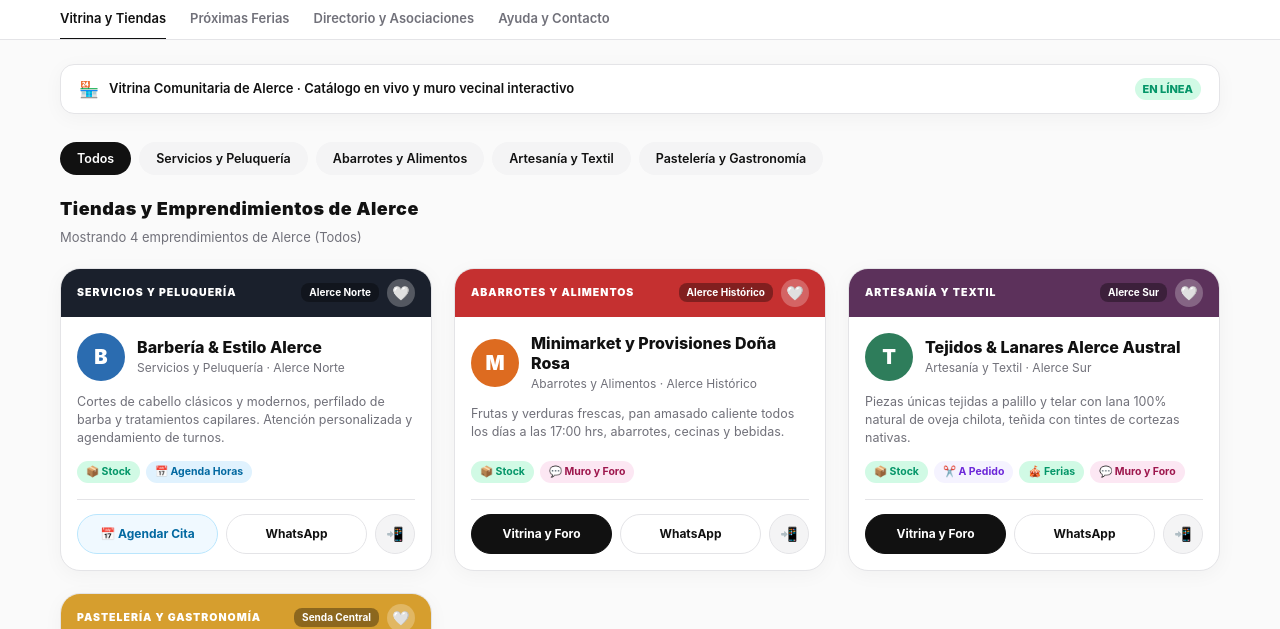
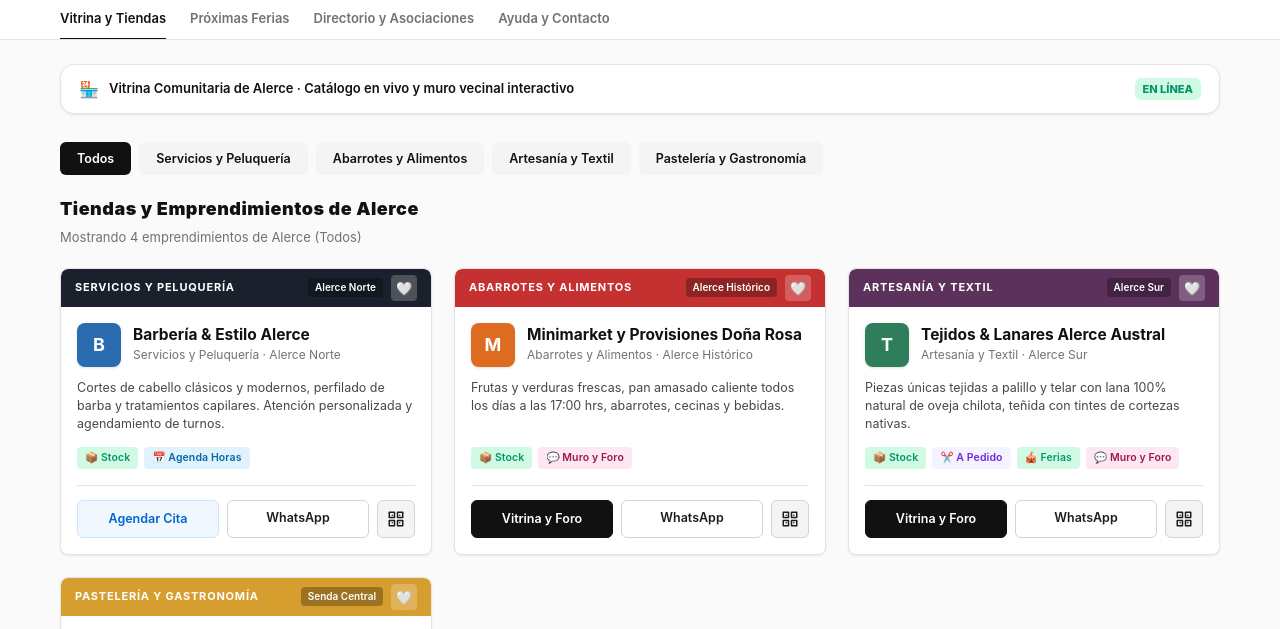
Before and after one commit to Agustin671/EmprendedoresPuertoMontt, a plain HTML site: page LA PAgina (segun)/proyectode10/index.html in a window 1280 px wide. Shown: the part 108-737 px from the top of the page. Drawn offline with Linux system fonts and the light colour scheme.

Commit message:
style: tarjetas y botones mas cuadrados y sobrios estilo profesional Apple

```diff
--- a/LA PAgina (segun)/proyectode10/css/styles.css
+++ b/LA PAgina (segun)/proyectode10/css/styles.css
@@ -27,12 +27,15 @@
   --dorado-oficial: #b45309;
   --dorado-contenedor: #fef3c7;
 
-  /* Tipografía y Escalas */
+  /* Tipografía y Escalas (Estilo Apple Pro: sobrio, limpio y estructurado) */
   --tamano-base: 16px;
-  --radio-card: 20px;
-  --radio-pill: 50px;
-  --sombra-sutil: 0 4px 20px rgba(0, 0, 0, 0.04);
-  --sombra-elevada: 0 12px 36px rgba(0, 0, 0, 0.09);
+  --radio-card: 8px;
+  --radio-pill: 6px;
+  --radio-badge: 4px;
+  --radio-avatar: 8px;
+  --radio-boton: 6px;
+  --sombra-sutil: 0 1px 3px rgba(0, 0, 0, 0.05), 0 1px 2px rgba(0, 0, 0, 0.04);
+  --sombra-elevada: 0 4px 14px rgba(0, 0, 0, 0.08);
   --fuente-sistema: -apple-system, BlinkMacSystemFont, "SF Pro Text", "SF Pro Display", "Inter", "Segoe UI", Roboto, Helvetica, Arial, sans-serif;
 }
 
@@ -449,37 +452,39 @@ select:focus-visible {
   margin-bottom: 40px;
 }
 
-/* Tarjeta Tienda */
+/* Tarjeta Tienda (Apple Pro Style: sobria, limpia y cuadrada) */
 .tarjeta-tienda {
   background: var(--blanco-puro);
   border: 1px solid var(--gris-borde);
   border-radius: var(--radio-card);
   overflow: hidden;
   box-shadow: var(--sombra-sutil);
-  transition: transform 0.25s ease, box-shadow 0.25s ease;
+  transition: transform 0.2s ease, box-shadow 0.2s ease, border-color 0.2s ease;
   display: flex;
   flex-direction: column;
 }
 
 .tarjeta-tienda:hover {
-  transform: translateY(-3px);
+  transform: translateY(-2px);
   box-shadow: var(--sombra-elevada);
+  border-color: #d1d1d6;
 }
 
 /* Franja superior de color */
 .tarjeta-franja-color {
-  height: 48px;
-  padding: 0 16px;
+  height: 38px;
+  padding: 0 14px;
   display: flex;
   align-items: center;
   justify-content: space-between;
   color: #ffffff;
+  border-radius: 7px 7px 0 0;
 }
 
 .franja-rubro {
-  font-size: 10.5px;
-  font-weight: 900;
-  letter-spacing: 1px;
+  font-size: 11px;
+  font-weight: 700;
+  letter-spacing: 0.8px;
   text-transform: uppercase;
 }
 
@@ -490,27 +495,27 @@ select:focus-visible {
 }
 
 .franja-sector-chip {
-  background: rgba(0, 0, 0, 0.35);
+  background: rgba(0, 0, 0, 0.28);
   font-size: 10px;
-  font-weight: 700;
-  padding: 2px 8px;
-  border-radius: 8px;
+  font-weight: 600;
+  padding: 2px 7px;
+  border-radius: var(--radio-badge);
 }
 
 .btn-favorito-corazon {
-  width: 28px;
-  height: 28px;
-  border-radius: 50%;
-  background: rgba(255, 255, 255, 0.25);
+  width: 26px;
+  height: 26px;
+  border-radius: var(--radio-badge);
+  background: rgba(255, 255, 255, 0.22);
   display: flex;
   align-items: center;
   justify-content: center;
   color: #ffffff;
-  font-size: 14px;
+  font-size: 13px;
   transition: all 0.2s ease;
 }
 .btn-favorito-corazon:hover {
-  background: rgba(255, 255, 255, 0.4);
+  background: rgba(255, 255, 255, 0.35);
 }
 .btn-favorito-corazon.activo {
   color: var(--rojo-alerce);
@@ -533,16 +538,17 @@ select:focus-visible {
 }
 
 .avatar-circulo {
-  width: 48px;
-  height: 48px;
-  border-radius: 50%;
+  width: 44px;
+  height: 44px;
+  border-radius: var(--radio-avatar);
   display: flex;
   align-items: center;
   justify-content: center;
   color: #ffffff;
-  font-size: 20px;
-  font-weight: 900;
+  font-size: 18px;
+  font-weight: 700;
   flex-shrink: 0;
+  box-shadow: 0 1px 3px rgba(0, 0, 0, 0.12);
 }
 
 .tarjeta-titulos {
@@ -550,8 +556,8 @@ select:focus-visible {
 }
 
 .tarjeta-nombre {
-  font-size: 16px;
-  font-weight: 800;
+  font-size: 15.5px;
+  font-weight: 700;
   color: var(--negro-apple);
   line-height: 1.25;
 }
@@ -564,13 +570,13 @@ select:focus-visible {
 
 .tarjeta-descripcion {
   font-size: 12.5px;
-  color: var(--gris-texto);
+  color: #48484a;
   line-height: 1.45;
   margin-bottom: 14px;
   flex: 1;
 }
 
-/* Badges de capacidades / necesidades */
+/* Badges de capacidades / necesidades (Chips rectangulares técnicos sobrios) */
 .tarjeta-badges-wrap {
   display: flex;
   flex-wrap: wrap;
@@ -580,12 +586,13 @@ select:focus-visible {
 
 .badge-necesidad {
   font-size: 10.5px;
-  font-weight: 700;
-  padding: 3px 9px;
-  border-radius: var(--radio-pill);
+  font-weight: 600;
+  padding: 3px 8px;
+  border-radius: var(--radio-badge);
   display: inline-flex;
   align-items: center;
   gap: 4px;
+  letter-spacing: 0.1px;
 }
 
 .badge-stock { background: var(--verde-contenedor); color: var(--verde-ok); }
@@ -601,7 +608,7 @@ select:focus-visible {
   margin-bottom: 14px;
 }
 
-/* Botones de acción de la tarjeta */
+/* Botones de acción de la tarjeta (Cuadrados, sobrios y profesionales estilo Apple) */
 .tarjeta-acciones-fila {
   display: flex;
   gap: 8px;
@@ -609,56 +616,64 @@ select:focus-visible {
 
 .btn-accion-pill {
   flex: 1;
-  height: 40px;
-  border-radius: var(--radio-pill);
-  font-size: 12px;
-  font-weight: 700;
+  height: 38px;
+  border-radius: var(--radio-boton);
+  font-size: 12.5px;
+  font-weight: 600;
   display: flex;
   align-items: center;
   justify-content: center;
   gap: 6px;
-  transition: all 0.2s ease;
-  border: 1px solid var(--gris-borde);
-  color: var(--negro-apple);
+  transition: all 0.15s ease;
+  border: 1px solid #d2d2d7;
+  color: #1d1d1f;
   background: var(--blanco-puro);
 }
 
 .btn-accion-pill:hover {
   background: var(--gris-chip);
+  border-color: #b0b0b8;
 }
 
 .btn-accion-pill.btn-negro {
   background: var(--negro-apple);
   color: var(--blanco-puro);
-  border-color: var(--negro-apple);
+  border: 1px solid var(--negro-apple);
+  border-radius: var(--radio-boton);
 }
 .btn-accion-pill.btn-negro:hover {
-  background: var(--negro-suave);
+  background: #2c2c2e;
+  border-color: #2c2c2e;
 }
 
 .btn-accion-pill.btn-agenda {
-  background: #f0f9ff;
-  border-color: #bae6fd;
-  color: var(--azul-agenda);
+  background: #f0f7ff;
+  border: 1px solid #cce3ff;
+  color: #0066cc;
+  border-radius: var(--radio-boton);
+}
+.btn-accion-pill.btn-agenda:hover {
+  background: #e0effe;
 }
 
 .btn-qr-icon {
-  width: 40px;
-  height: 40px;
-  border-radius: 50%;
-  border: 1px solid var(--gris-borde);
+  width: 38px;
+  height: 38px;
+  border-radius: var(--radio-boton);
+  border: 1px solid #d2d2d7;
   display: flex;
   align-items: center;
   justify-content: center;
   font-size: 14px;
-  color: var(--negro-apple);
+  color: #1d1d1f;
   background: var(--gris-chip);
   flex-shrink: 0;
-  transition: all 0.2s ease;
+  transition: all 0.15s ease;
 }
 .btn-qr-icon:hover {
   background: var(--negro-apple);
   color: var(--blanco-puro);
+  border-color: var(--negro-apple);
 }
 
 /* ============================================================
@@ -687,7 +702,7 @@ select:focus-visible {
 
 .modal-panel-editorial {
   background: var(--blanco-puro);
-  border-radius: 24px;
+  border-radius: 12px;
   width: 100%;
   max-width: 680px;
   max-height: 88vh;
@@ -787,7 +802,7 @@ select:focus-visible {
 .producto-fila-card {
   background: var(--blanco-puro);
   border: 1px solid var(--gris-borde);
-  border-radius: 16px;
+  border-radius: var(--radio-card);
   padding: 14px;
   display: flex;
   flex-direction: column;
@@ -882,7 +897,7 @@ select:focus-visible {
 }
 
 .mensaje-muro-card {
-  border-radius: 14px;
+  border-radius: var(--radio-card);
   padding: 12px;
   border: 1px solid var(--gris-borde);
   background: var(--gris-chip);
@@ -909,7 +924,7 @@ select:focus-visible {
 .autor-avatar-mini {
   width: 24px;
   height: 24px;
-  border-radius: 50%;
+  border-radius: var(--radio-badge);
   color: #fff;
   font-size: 11px;
   font-weight: 800;
@@ -924,7 +939,7 @@ select:focus-visible {
   font-size: 9.5px;
   font-weight: 800;
   padding: 2px 6px;
-  border-radius: 50px;
+  border-radius: var(--radio-badge);
 }
 
 .muro-texto {
@@ -951,7 +966,7 @@ select:focus-visible {
 .respuesta-card {
   background: #fef2f2;
   border: 1px solid #fecaca;
-  border-radius: 10px;
+  border-radius: var(--radio-boton);
   padding: 8px 10px;
 }
 
@@ -969,7 +984,7 @@ select:focus-visible {
 .caja-publicar-muro {
   background: #f9fafb;
   border: 1px solid var(--gris-borde);
-  border-radius: 16px;
+  border-radius: var(--radio-card);
   padding: 14px;
   display: flex;
   flex-direction: column;
@@ -979,7 +994,7 @@ select:focus-visible {
 .textarea-muro {
   width: 100%;
   padding: 10px 14px;
-  border-radius: 10px;
+  border-radius: var(--radio-boton);
   border: 1px solid var(--gris-borde);
   font-family: inherit;
   font-size: 13px;
@@ -1113,9 +1128,9 @@ select:focus-visible {
 .qr-contenedor {
   padding: 16px;
   background: var(--blanco-puro);
-  border-radius: 20px;
+  border-radius: var(--radio-card);
   border: 1px solid var(--gris-borde);
-  box-shadow: 0 8px 30px rgba(0,0,0,0.06);
+  box-shadow: 0 4px 16px rgba(0,0,0,0.06);
   margin-bottom: 20px;
 }
 
--- a/LA PAgina (segun)/proyectode10/index.html
+++ b/LA PAgina (segun)/proyectode10/index.html
@@ -291,7 +291,7 @@
         <p id="modal-tienda-bio" style="font-size: 13px; color: var(--gris-texto); line-height: 1.5;"></p>
 
         <!-- Bloque destacado de agendamiento si aplica -->
-        <div id="modal-tienda-banner-agenda" style="display: none; background: #f0f9ff; border: 1px solid #bae6fd; border-radius: 14px; padding: 12px 16px; cursor: pointer;" onclick="TramaWeb.abrirAgendamientoActual()">
+        <div id="modal-tienda-banner-agenda" style="display: none; background: #f0f9ff; border: 1px solid #bae6fd; border-radius: 8px; padding: 12px 16px; cursor: pointer;" onclick="TramaWeb.abrirAgendamientoActual()">
           <div style="display: flex; justify-content: space-between; align-items: center;">
             <div style="display: flex; align-items: center; gap: 8px;">
               <span style="font-size: 20px;">📅</span>
@@ -400,7 +400,7 @@
             <span style="font-size: 12px; font-weight: 600; color: var(--verde-ok);">Coordinar con la tienda</span>
           </div>
 
-          <div style="display: flex; justify-content: space-between; align-items: center; margin-bottom: 16px; padding: 10px 14px; background: var(--gris-chip); border-radius: 12px;">
+          <div style="display: flex; justify-content: space-between; align-items: center; margin-bottom: 16px; padding: 10px 14px; background: var(--gris-chip); border-radius: 8px;">
             <strong style="font-size: 15px;">Total a pagar:</strong>
             <strong id="carrito-total-texto" style="font-size: 18px; color: var(--rojo-alerce);">$ 0</strong>
           </div>
@@ -417,7 +417,7 @@
           </div>
 
           <!-- Caja de Código QR si se selecciona Pago QR -->
-          <div id="caja-qr-pago" style="display: none; background: #fafafa; border: 1px solid var(--gris-borde); border-radius: 16px; padding: 14px; text-align: center; margin: 12px 0;">
+          <div id="caja-qr-pago" style="display: none; background: #fafafa; border: 1px solid var(--gris-borde); border-radius: 8px; padding: 14px; text-align: center; margin: 12px 0;">
             <p style="font-size: 12px; font-weight: 700; color: var(--negro-apple); margin-bottom: 10px;">Escanea para pagar con tu aplicación de banco / billetera digital:</p>
             <div id="qr-pago-container" style="display: flex; justify-content: center; margin-bottom: 8px;"></div>
             <p style="font-size: 11px; color: var(--gris-texto);">Código generado para la orden de compra de Alerce Trama</p>
--- a/LA PAgina (segun)/proyectode10/js/main.js
+++ b/LA PAgina (segun)/proyectode10/js/main.js
@@ -628,13 +628,15 @@
       // Botones de acción inferiores
       html += '    <div class="tarjeta-acciones-fila">';
       if (tienda.necesidades.tieneAgendamiento) {
-        html += '      <button type="button" class="btn-accion-pill btn-agenda" onclick="TramaWeb.abrirAgendamientoDirecto(\'' + tienda.id + '\')">📅 Agendar Cita</button>';
+        html += '      <button type="button" class="btn-accion-pill btn-agenda" onclick="TramaWeb.abrirAgendamientoDirecto(\'' + tienda.id + '\')">Agendar Cita</button>';
       } else {
         html += '      <button type="button" class="btn-accion-pill btn-negro" onclick="TramaWeb.abrirVitrinaTienda(\'' + tienda.id + '\')">' + (tienda.necesidades.tieneForoComunidad ? 'Vitrina y Foro' : 'Ver Vitrina') + '</button>';
       }
 
       html += '      <a href="https://wa.me/' + tienda.whatsapp.replace(/[^0-9]/g, "") + '?text=' + encodeURIComponent("Hola " + tienda.nombre + "! Vi tu tienda en Alerce Emprende y me gustaría hacer una consulta.") + '" target="_blank" rel="noopener" class="btn-accion-pill">WhatsApp</a>';
-      html += '      <button type="button" class="btn-qr-icon" onclick="TramaWeb.abrirQRTienda(\'' + tienda.id + '\')" title="Ver Código QR de la tienda">📲</button>';
+      html += '      <button type="button" class="btn-qr-icon" onclick="TramaWeb.abrirQRTienda(\'' + tienda.id + '\')" title="Ver Código QR de la tienda" aria-label="Código QR">' +
+        '<svg width="18" height="18" viewBox="0 0 24 24" fill="none" stroke="currentColor" stroke-width="2" stroke-linecap="round" stroke-linejoin="round" aria-hidden="true"><rect x="3" y="3" width="7" height="7"/><rect x="14" y="3" width="7" height="7"/><rect x="14" y="14" width="7" height="7"/><rect x="3" y="14" width="7" height="7"/><path d="M7 7h.01"/><path d="M17 7h.01"/><path d="M7 17h.01"/><path d="M17 17h.01"/></svg>' +
+        '</button>';
       html += '    </div>';
 
       html += '  </div>';
```
